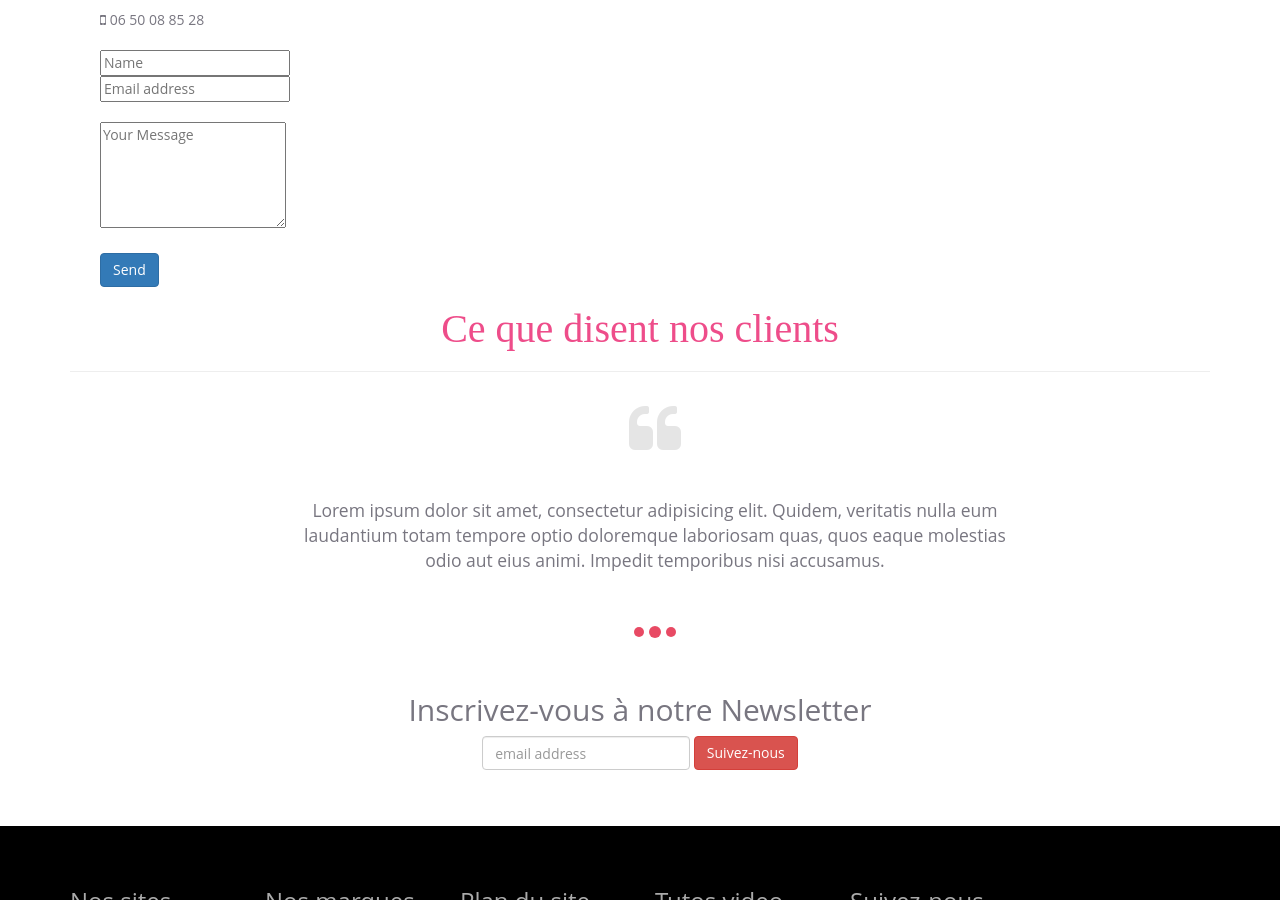
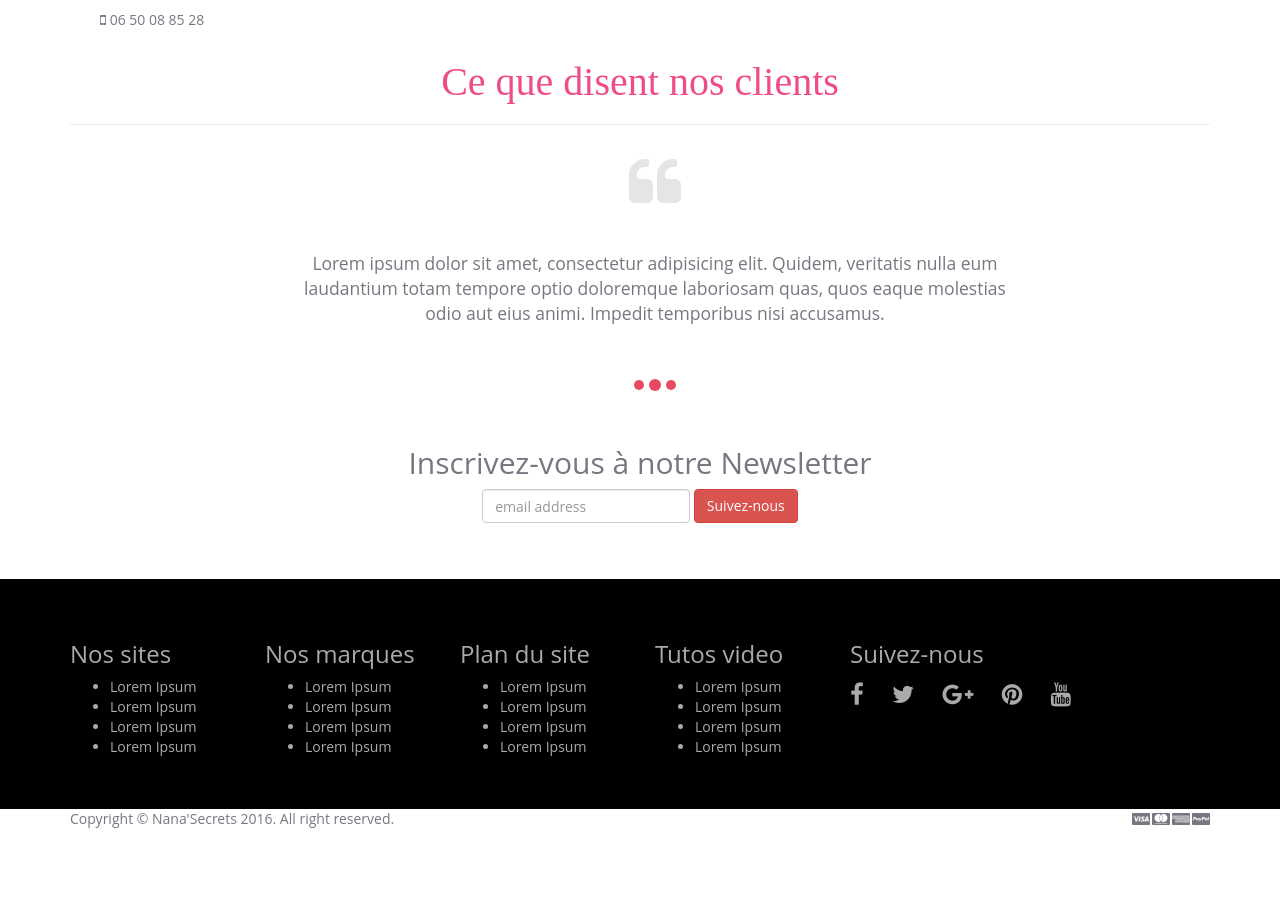
Before and after one commit to cdiomande78/jekyll-nanasecrets, a Jekyll site: the page built from contact.html, in a window 1280 px wide and 900 px high, scrolled down 566 px. Built offline with Jekyll 4.4.1, drawn with Linux system fonts in a browser that asks for light colours; nearby versions of some CDN libraries; after the commit the page ends 1405 px from its top, so only the background shows below that.

Commit message:
Motif contact page 6

```diff
--- a/contact.html
+++ b/contact.html
@@ -114,7 +114,7 @@ title: Contact
 	  	<h1>Contact</h1>
 	  	<p><i class="fa fa-map-marker"></i> 11, rue césar franck</p>
 	  	<p><i class="fa fa-mobile"></i> 06 50 08 85 28</p>
-          <form>
+          <!--form>
                 <div class="controls controls-row">
                     <input id="name" name="name" type="text" class="span3" placeholder="Name">
                     <input id="email" name="email" type="email" class="span3" placeholder="Email address">
@@ -126,7 +126,7 @@ title: Contact
                 <div class="controls">
                     <button id="contact-submit" type="submit" class="btn btn-primary input-medium pull">Send</button>
                 </div>
-            </form>
+            </form-->
 
       </div>
 
```
